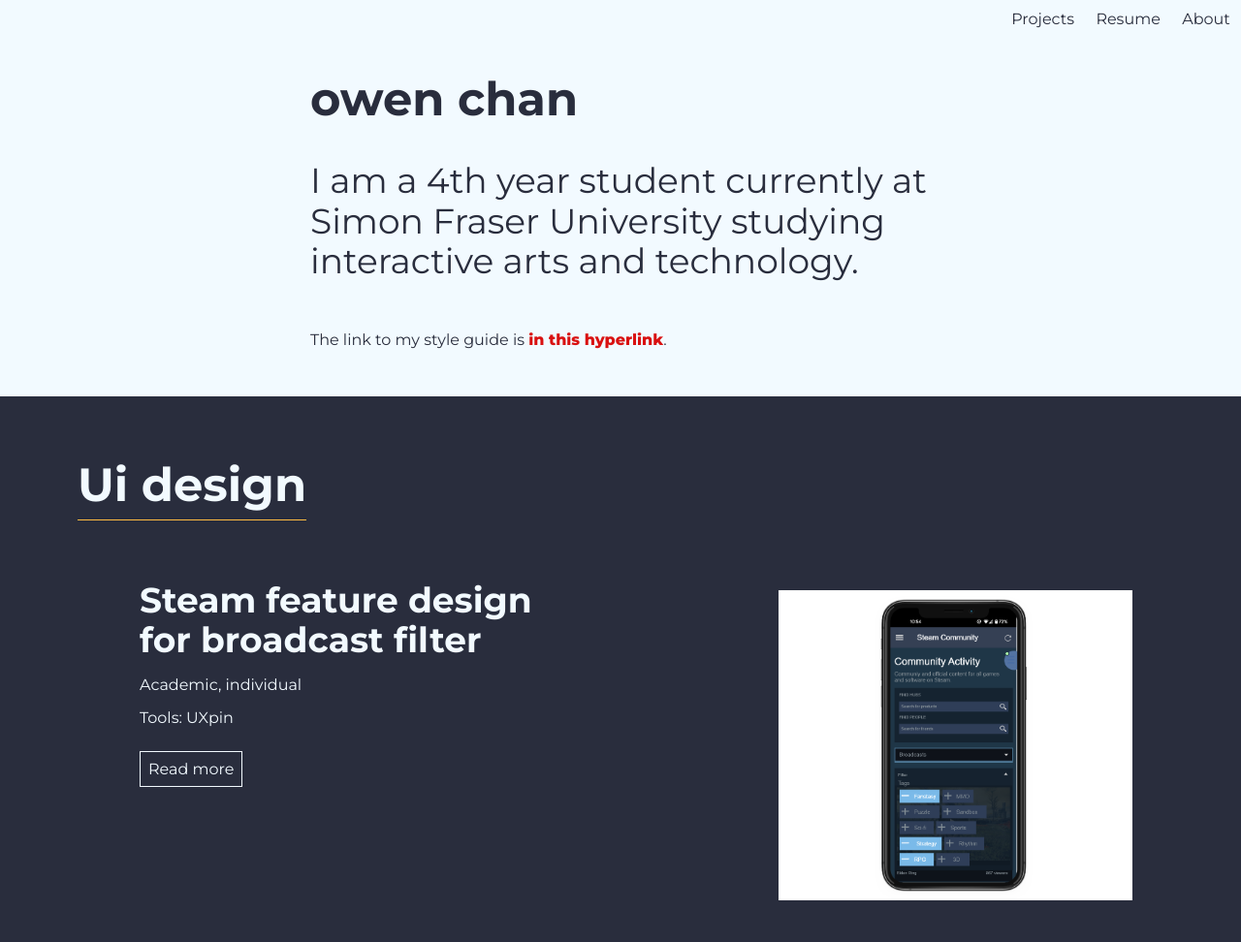
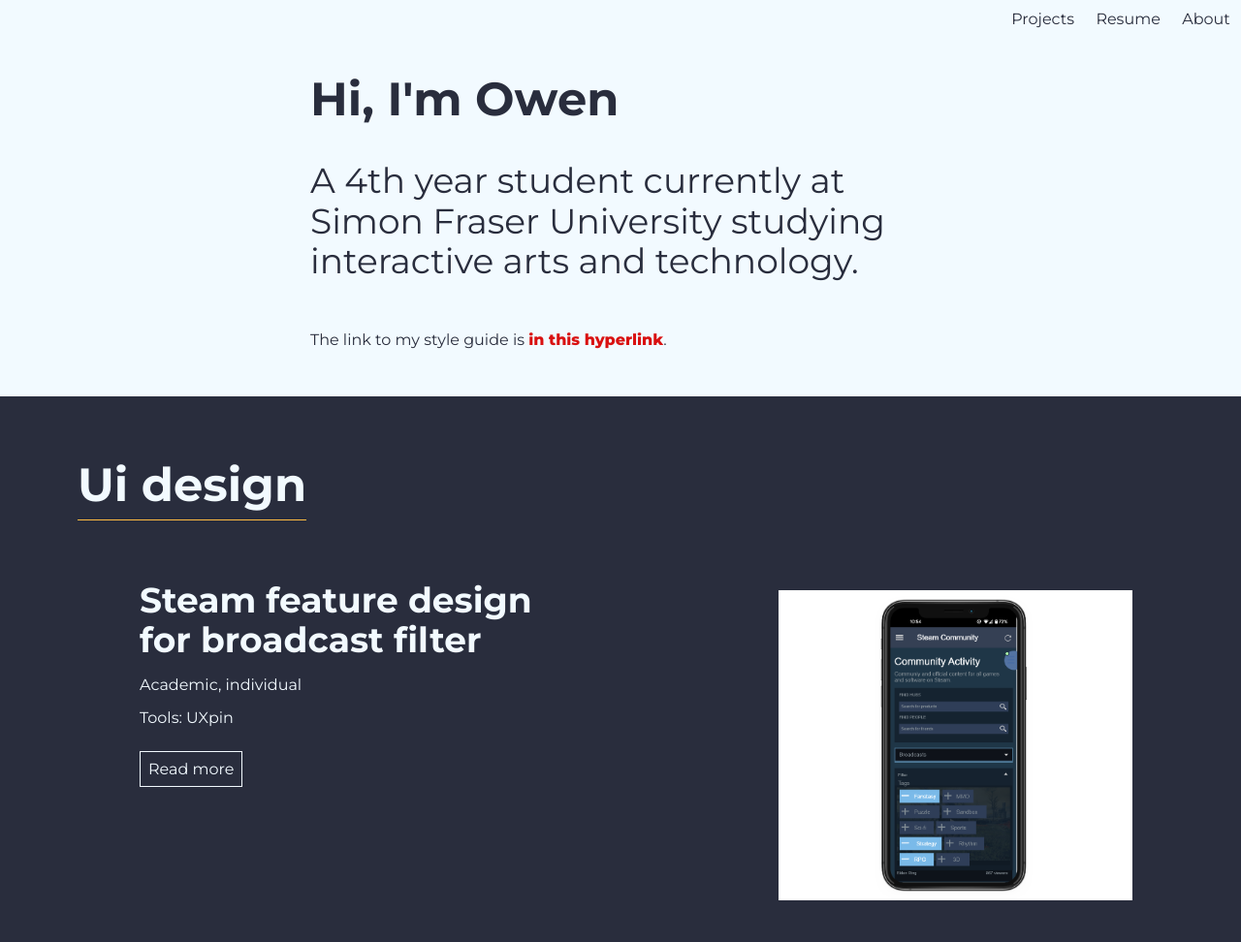
Before and after one commit to owenc8/owenc8.github.io, a plain HTML site: page index.html in a window 1280 px wide. Shown: the top 972 px of the page at 97% size. Drawn offline with Linux system fonts and the light colour scheme.

Commit message:
title stuff

```diff
--- a/index.html
+++ b/index.html
@@ -37,10 +37,10 @@
 		<section class=" leftmarg, bio">
 
 
-			<h1>owen chan</h1>
+			<h1>Hi, I'm Owen </h1>
 
 			<p class = maintext>
-				I am a 4th year student currently at Simon Fraser University studying interactive arts and technology.
+				A 4th year student currently at Simon Fraser University studying interactive arts and technology.
 
 			</p>
 
```
